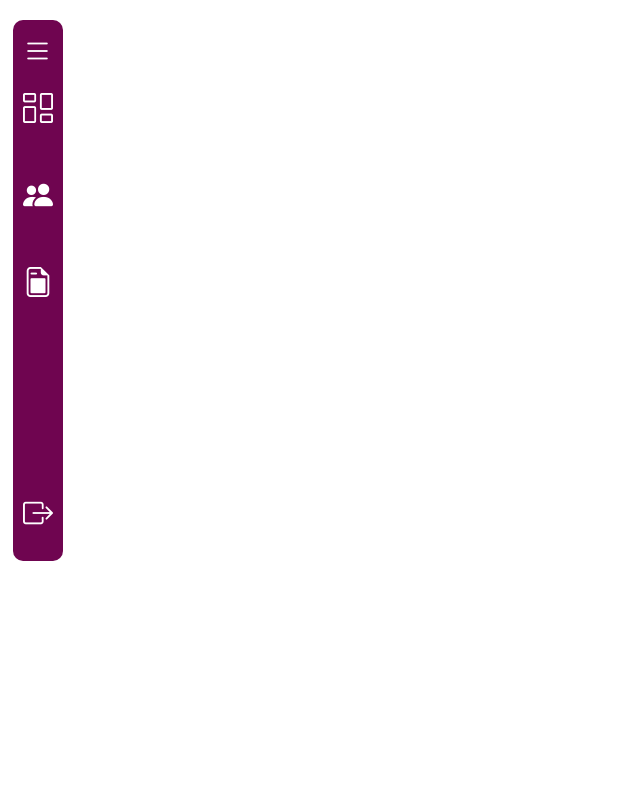
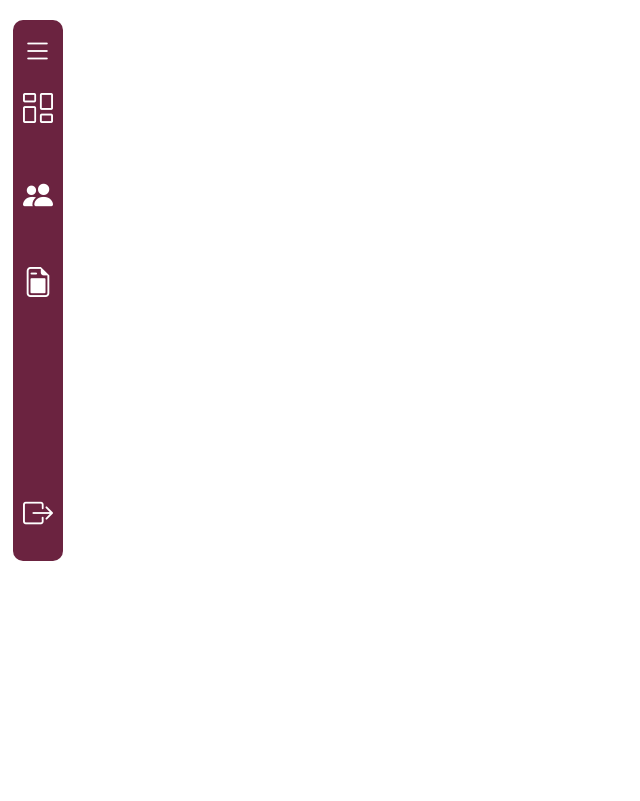
Before and after one commit to yamashita-tiemi/Trainee_2023.2, a PHP site: template app/views/admin/sidebar.html in a window 1280 px wide. Shown: the top 801 px of the page, without its empty margins (0-640 px from the left). Run offline with PHP 8.4, Linux system fonts and the light colour scheme; the template is opened without the code that fills it, so the values that code supplies are empty.

Commit message:
mudança nas cores

```diff
--- a/public/css/sidebar.css
+++ b/public/css/sidebar.css
@@ -15,7 +15,7 @@ body{
     flex-direction: column;
     width:50px;
     height: fit-content;
-    background-color: #6f0550;
+    background-color: #6b2340;
     margin-top: 1.6%;
     margin-left: 5px;
     border-radius: 10px;
```
